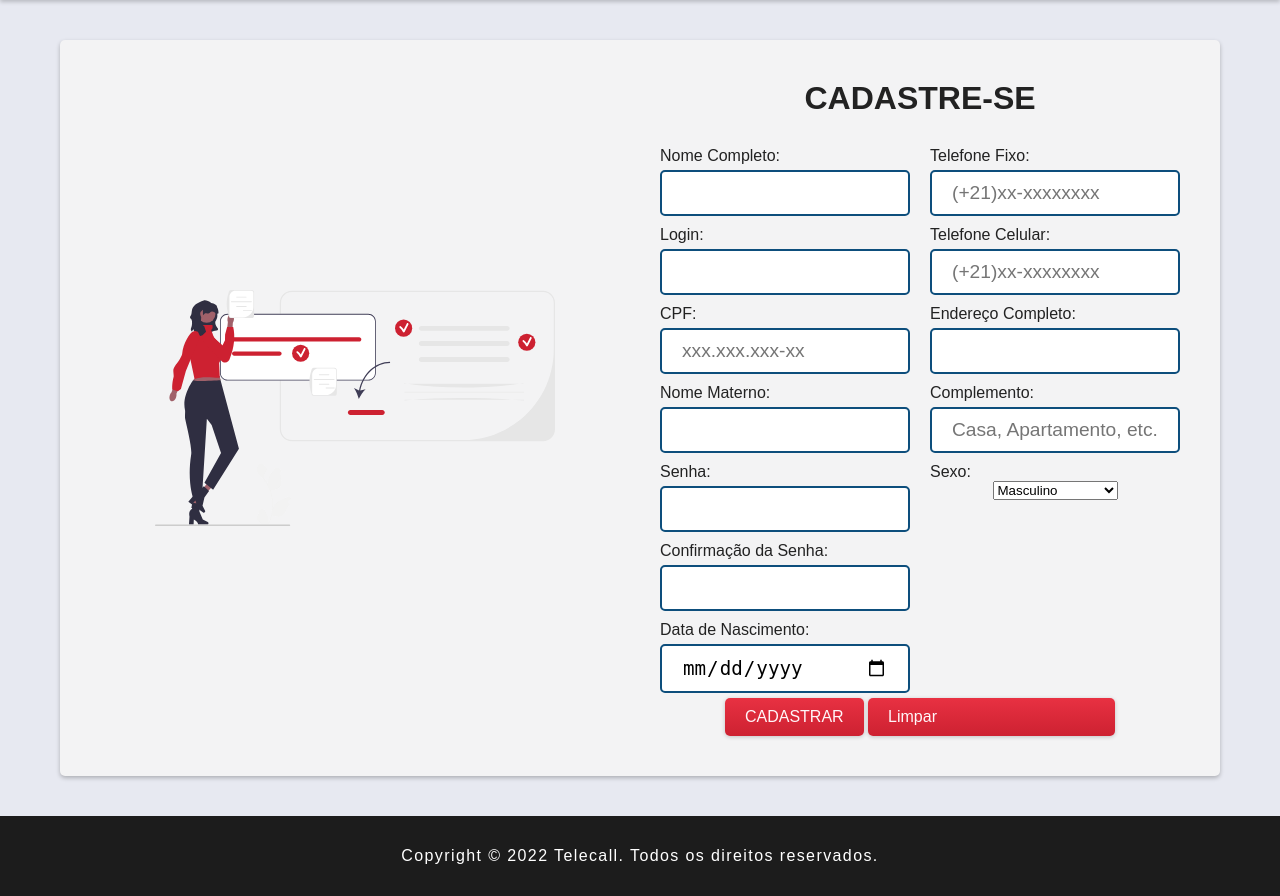
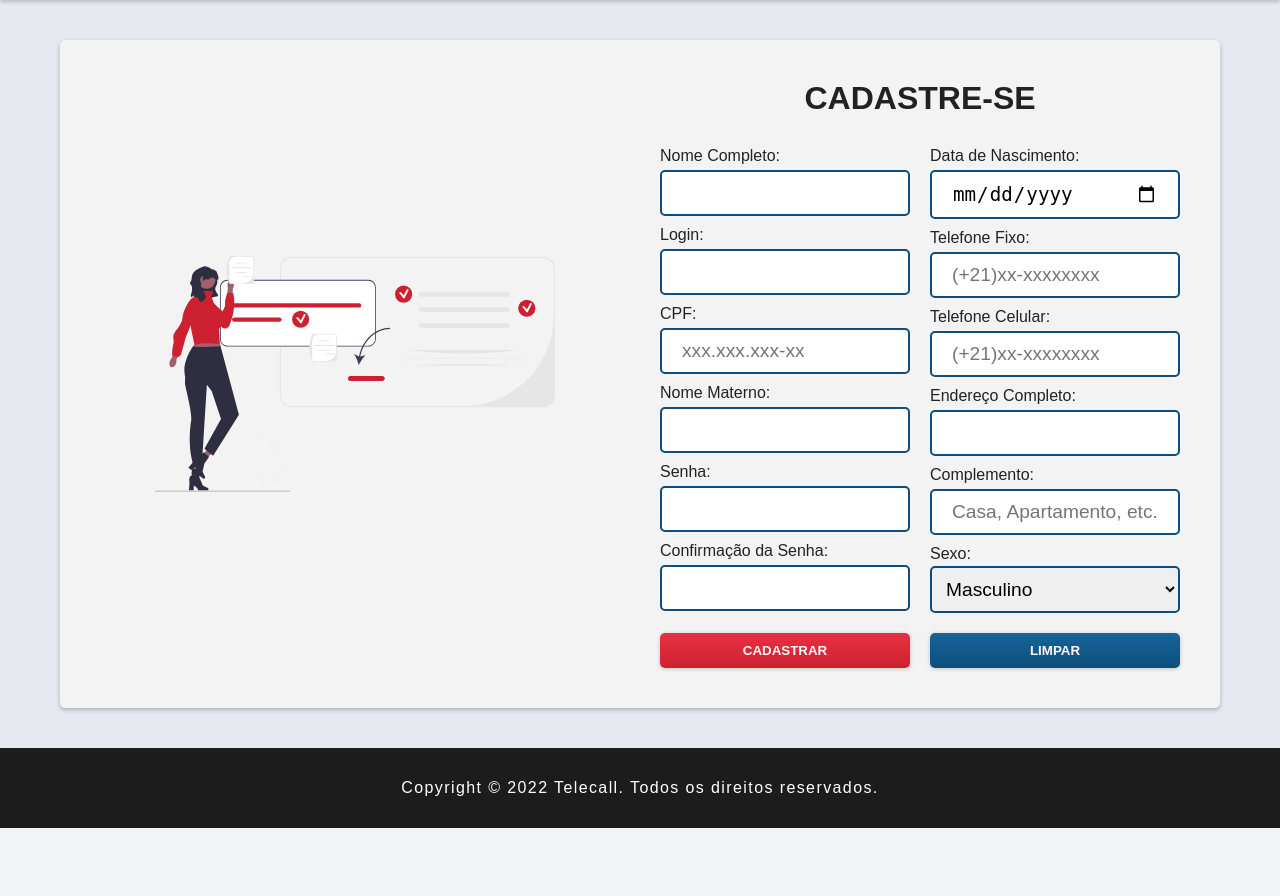
Before and after one commit to Dithan/projeto-telecall, a PHP site: page /projeto-telecall/cadastro.php in a window 1280 px wide. Shown: the part 88-984 px from the top of the page. After the commit the page ends 916 px from the top, so only its background shows below. Run offline with PHP 8.4, Linux system fonts and the light colour scheme.

Commit message:
FIX: CSS página de cadastro

```diff
--- a/Include/Login.php
+++ b/Include/Login.php
@@ -16,7 +16,4 @@ require 'connection.php';
 $minhaConexao = new mysql();
 $minhaConexao->search($email, $senha);
 
-
-
-
 ?>
--- a/Include/connection.php
+++ b/Include/connection.php
@@ -3,14 +3,14 @@
 //Classe Gerencia
 class mysqldb
 {   //Docker
-    public static $servername = "172.22.0.4";
-    public static $username = "root";
-    public static $password = "root";
+    // public static $servername = "172.22.0.4";
+    // public static $username = "root";
+    // public static $password = "root";
 
     //Xammp
-    // public static $servername = "localhost";
-    // public static $username = "root";
-    // public static $password = " ";
+     public static $servername = "localhost";
+     public static $username = "root";
+     public static $password = "";
 
 
 
--- a/assets/css/globais/_utility.scss
+++ b/assets/css/globais/_utility.scss
@@ -99,8 +99,28 @@ h2 {
   border: none;
   display: inline-block;
   cursor: pointer;
+  text-transform: uppercase;
+  font-weight: bold;
 
   &:hover {
     background: linear-gradient(180deg, #b72735 0%, #851621 100%);
   }
 }
+
+.btn-secundario {
+  color: #fff6f9;
+  padding: 10px 20px;
+  margin-top: 20px;
+  background: linear-gradient(180deg, #196499 0%, #0d4e7c 100%);
+  box-shadow: 0px 1px 4px rgba(0, 0, 0, 0.2);
+  border-radius: 5px;
+  border: none;
+  display: inline-block;
+  cursor: pointer;
+  text-transform: uppercase;
+  font-weight: bold;
+
+  &:hover {
+    background: linear-gradient(180deg, #0a4773 0%, #073d63 100%);
+  }
+}
--- a/assets/css/paginas/_cadastro.scss
+++ b/assets/css/paginas/_cadastro.scss
@@ -23,15 +23,15 @@
   gap: 50px;
   padding: 40px;
 
-  @include mq(m){
+  @include mq(m) {
     grid-template-columns: 1fr;
   }
 
-  @include mq(s){
+  @include mq(s) {
     grid-template-columns: 1fr;
   }
 
-  .title{
+  .title {
     margin-bottom: 20px;
   }
 }
@@ -40,11 +40,11 @@
   max-width: 400px;
   margin: auto auto;
 
-  @include mq(m){
+  @include mq(m) {
     display: none;
   }
 
-  @include mq(s){
+  @include mq(s) {
     display: none;
   }
 }
@@ -66,7 +66,7 @@
   grid-template-columns: 1fr 1fr;
   gap: 20px;
 
-  @include mq(s){
+  @include mq(s) {
     grid-template-columns: 1fr;
   }
 }
@@ -115,8 +115,7 @@
   }
 }
 
-.gender-input{
-
+.gender-input {
 }
 
 .gender-itens {
@@ -127,7 +126,7 @@
   margin: 20px auto;
   width: 100%;
 
-  @include mq(s){
+  @include mq(s) {
     grid-template-columns: 1fr;
     justify-content: center;
   }
@@ -137,7 +136,7 @@
   grid-column: 1 / 3;
   justify-self: start;
 
-  @include mq(s){
+  @include mq(s) {
     grid-column: 1;
   }
 }
@@ -150,18 +149,25 @@
 .gender-box2 {
   text-align: left;
 }
-.cadastrar input {
-  font-size: 1rem;
-  border: none;
-  text-decoration: none;
-  display: inline-block;
-  padding: 10px 20px;
-  background: linear-gradient(180deg, #e83142 0%, #cd2131 100%);
-  color: #fff6f9;
-  box-shadow: 0px 1px 4px rgba(0, 0, 0, 0.2);
+
+.sexo {
+  font-size: 1.2rem;
   border-radius: 5px;
+  border: 2px solid #0d4e7c;
+  text-align: left;
+  width: 250px;
+  padding: 10px 10px;
+  margin-top: 3px;
+
+  &:hover {
+    border: 2px solid #cd2131;
+  }
 }
 
-.cadastrar input:hover {
-  background: linear-gradient(180deg, #b72735 0%, #851621 100%);
+.cadastrar-btns {
+  display: grid;
+  grid-template-columns: 1fr 1fr;
+  justify-content: center;
+  align-items: center;
+  gap: 20px;
 }
--- a/cadastro.php
+++ b/cadastro.php
@@ -57,16 +57,16 @@ session_start();
 
                                 <label for="confirmSenha">Confirmação da Senha:</label>
                                 <input type="password" id="confirmSenha" required minlength="8" />
+                            </div>
 
+                            <div class="input-box2">
                                 <div class="birth">
                                     <div class="birth-input1">
                                         <label for="dataNascimento">Data de Nascimento:</label>
                                         <input type="date" id="dataNascimento" required  name="dataNascimento"/>
                                     </div>
                                 </div>
-                            </div>
 
-                            <div class="input-box2">
                                 <label for="telefoneFixo">Telefone Fixo:</label>
                                 <input type="text" id="telefoneFixo" placeholder="(+21)xx-xxxxxxxx" required pattern="\+[0-9]{2}\[0-9]{2}-[0-9]{8}" name="telefoneFixo" />
 
@@ -80,7 +80,7 @@ session_start();
                                 <input type="text" id="complemento" placeholder="Casa, Apartamento, etc. "  required name="complemento">
 
                                 <label for="sexo">Sexo:</label>
-                                <select id="sexo" required name="sexo">
+                                <select class="sexo" id="sexo" required name="sexo">
                                     <option value="masculino">Masculino</option>
                                     <option value="feminino">Feminino</option>
                                     <option value="Outros">Outros</option>
@@ -89,9 +89,9 @@ session_start();
                             </div>
                         </div>
                     </div>
-                    <div class="cadastrar">
-                         <input  value="CADASTRAR" type="submit" id="enviarButton">
-                         <input value="Limpar" id="limparButton">
+                    <div class="cadastrar-btns">
+                         <button class="btn-primario" type="submit" value="CADASTRAR" id="enviarButton">Cadastrar</button>
+                         <button class="btn-secundario" type="submit" value="Limpar" id="limparButton">Limpar</button>
                     </div>
                 </form>
             </div>
--- a/log.php
+++ b/log.php
@@ -17,8 +17,8 @@ session_start();
     <!-- Inclui Header -->
     <?php include('./estrutura/header.php');
      include_once 'Include/connection.php';
-     $minhaConexao = new mysql();
-     $minhaConexao->create();
+     $minhaConexao = new mysqldb();
+     $minhaConexao->Create_Db();
     ?>
 
     <section class="login-section container">
```
Also changed, not shown: Include/Cadastro.php (+2 -5 lines), assets/css/style.css, 1 other file.
